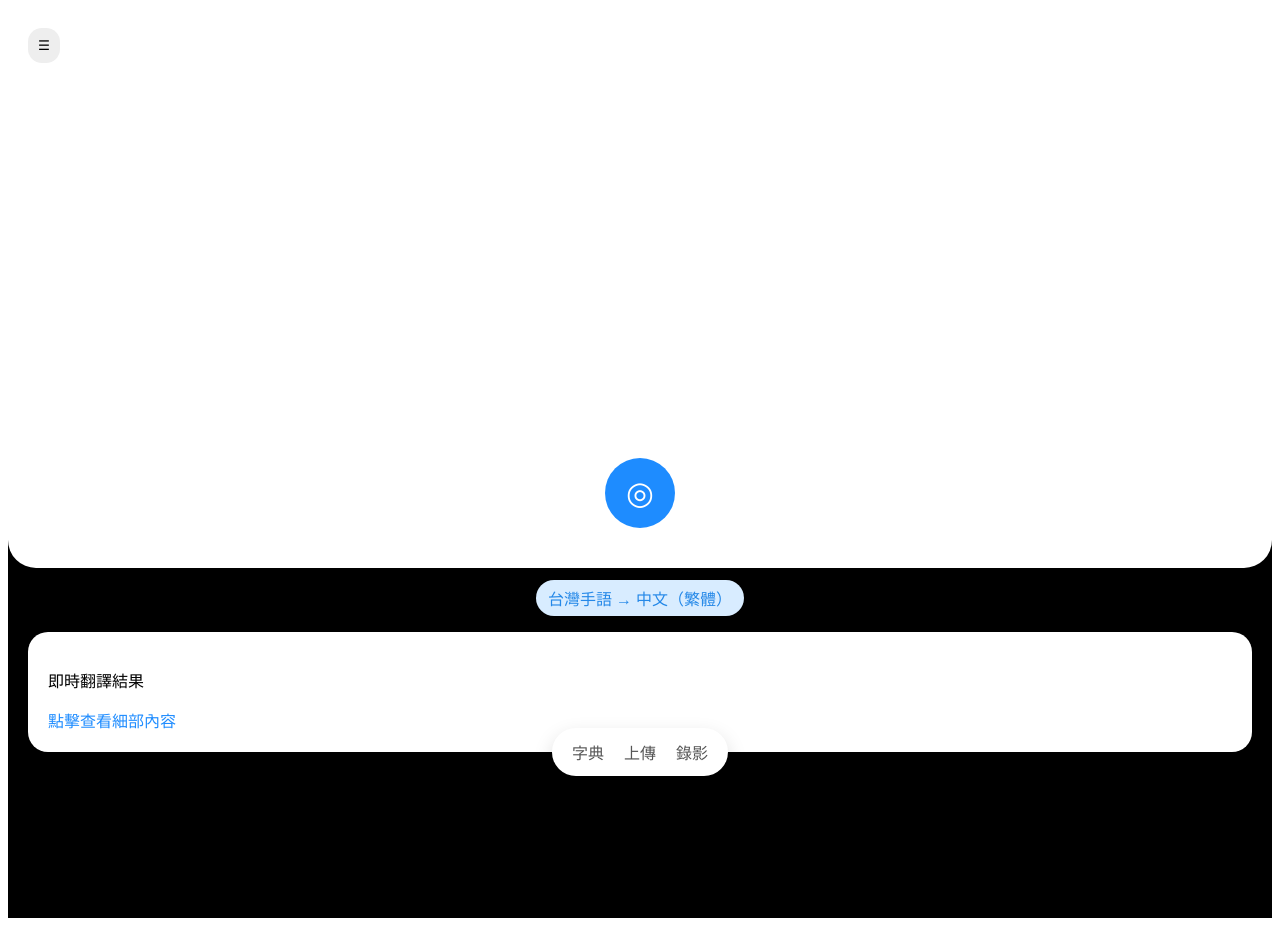
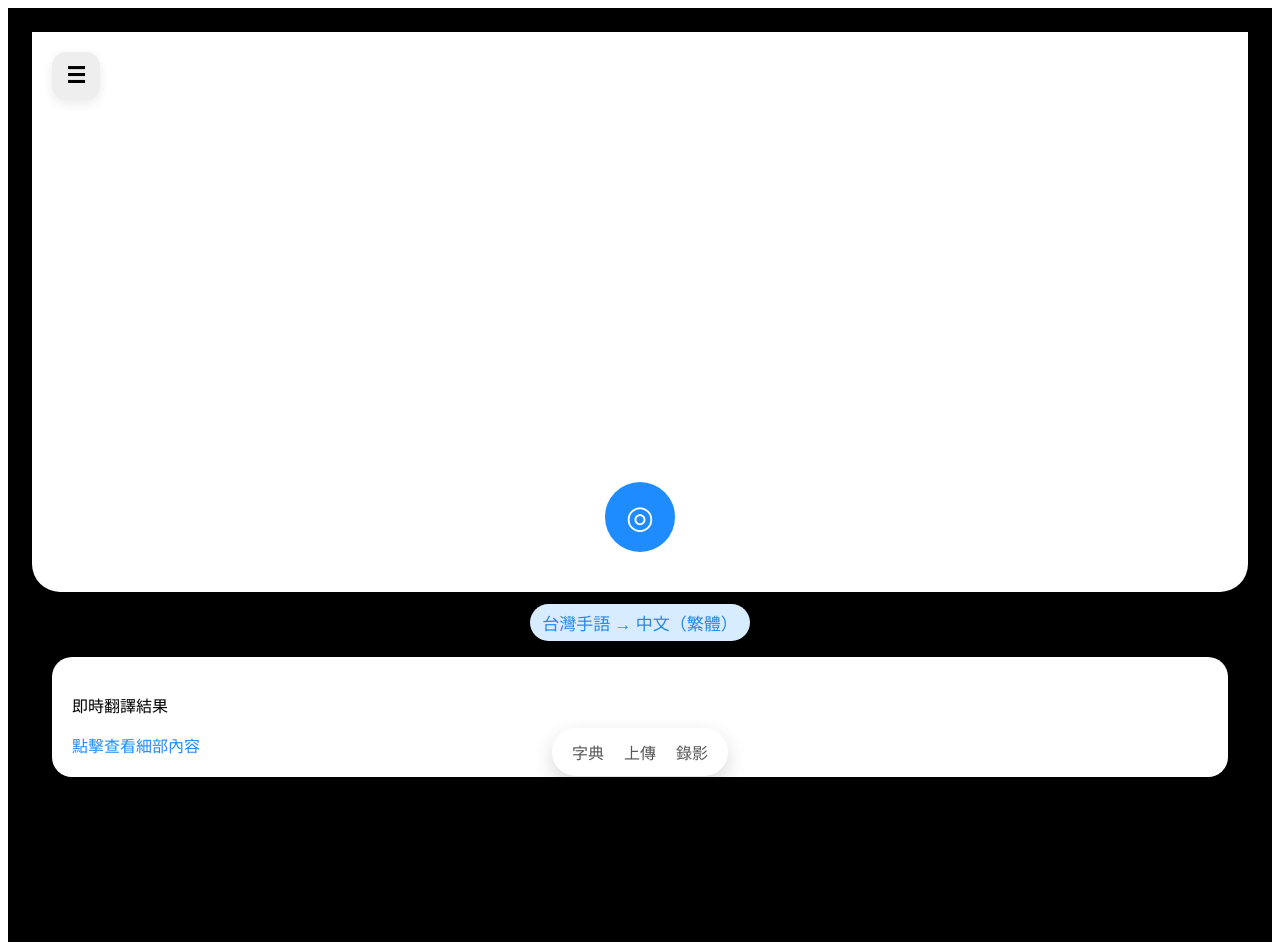
Before and after one commit to weiiilin/Sign_Language_Recognition_System, a Nuxt app: page /record in a window 1280 px wide. Before the commit the page ends 926 px from the top, so only its background shows below. Built offline with nearby package versions, Linux system fonts and the light colour scheme.

Commit message:
實現setting 功能

```diff
--- a/app/app.vue
+++ b/app/app.vue
@@ -1,3 +1,7 @@
 <template>
   <NuxtPage />
 </template>
+
+<style>
+@import "../assets/css/main.css";
+</style>
--- a/app/components/SettingModal.vue
+++ b/app/components/SettingModal.vue
@@ -2,25 +2,56 @@
   <div class="overlay" @click.self="$emit('close')">
     <div class="modal">
       <h2>設定</h2>
-
       <p>翻譯設定</p>
       <hr />
-
-      <p>文字大小</p>
-      <input type="range" />
+      <div class="setting-row">
+        <p>文字大小：{{ fontSize }}px</p>
+        <input
+          v-model="fontSize"
+          type="range"
+          min="12"
+          max="24"
+        />
+      </div>
 
       <h3>關於</h3>
       <hr />
-
       <p class="small">
-        台灣手語翻譯系統<br />
+        台灣手語翻譯系統
+        <br />
         Version 1.0
+        <br />
+        製作人：余俊霖、黃暐淋
+        <br />
       </p>
 
-      <button @click="$emit('close')">關閉</button>
     </div>
   </div>
 </template>
+
+<script setup>
+const fontSize = ref(16)
+
+onMounted(() => {
+  const savedSize = localStorage.getItem('fontSize')
+
+  if (savedSize) {
+    fontSize.value = Number(savedSize)
+    document.documentElement.style.setProperty(
+      '--app-font-size',
+      `${fontSize.value}px`
+    )
+  }
+})
+
+watch(fontSize, (newSize) => {
+  document.documentElement.style.setProperty(
+    '--app-font-size',
+    `${newSize}px`
+  )
+  localStorage.setItem('fontSize', String(newSize))
+})
+</script>
 
 <style scoped>
 .overlay {
@@ -43,6 +74,14 @@
   font-size: 12px;
 }
 
+.setting-row {
+  margin: 16px 0;
+}
+
+.setting-row input {
+  width: 100%;
+}
+
 button {
   margin-top: 12px;
 }
--- a/app/pages/index.vue
+++ b/app/pages/index.vue
@@ -10,8 +10,10 @@ const showDetail = ref(false)
 <template>
   <main class="page">
 
-    <header class="top">
-      <button @click="showSetting = true">☰</button>
+    <header class="top-bar">
+      <button class="setting" @click="showSetting = true">
+        ☰
+      </button>
       <input placeholder="搜尋" />
     </header>
 
@@ -44,18 +46,8 @@ const showDetail = ref(false)
 </template>
 
 <style scoped>
-.page {
-  min-height: 100vh;
-  background: #f6f7fb;
-  padding: 24px;
-}
 
-.top {
-  display: flex;
-  gap: 10px;
-}
-
-.top input {
+.top-bar input {
   flex: 1;
   border: none;
   border-radius: 999px;
@@ -80,23 +72,7 @@ const showDetail = ref(false)
   border-radius: 999px;
 }
 
-.pill {
-  margin: 12px auto;
-  background: #d8ecff;
-  color: #2488e8;
-  padding: 6px 12px;
-  border-radius: 999px;
-  width: fit-content;
-}
-
-.card {
-  margin-top: 16px;
-  background: white;
-  border-radius: 20px;
-  padding: 20px;
-}
-
 .main {
-  font-size: 20px;
+  font-size: 12px;
 }
 </style>
--- a/app/pages/record-ai.vue
+++ b/app/pages/record-ai.vue
@@ -1,23 +1,28 @@
 <template>
   <main class="page">
+    <header class="top-bar">
+      <button class="setting" @click="showSetting = true">
+        ☰
+      </button>
+      <div class="logo">
+        Sign Language
+        Recognition System
+      </div>
 
-    <section class="camera">
-      <button class="setting">☰</button>
-
+    </header>
+  <section class="camera">
       <video ref="videoRef" autoplay playsinline muted></video>
       <canvas ref="canvasRef"></canvas>
 
-      <button class="start-btn" :disabled="isStarting" @click="startSystem">
+    </section>
+    <button class="start-btn" :disabled="isStarting" @click="startSystem">
         {{ isStarting ? '系統啟動中...' : '重新啟動系統' }}
       </button>
-    </section>
-
     <div class="pill">
       台灣手語 → 中文（繁體）
     </div>
 
     <BottomNav />
-
     <section class="card" @click="showDetail = true">
       <p>辨識結果：{{ signStore.currentSign || '尚未辨識' }}</p>
       <span>{{ systemStatus }}</span>
@@ -222,13 +227,9 @@ onUnmounted(() => {
 })
 </script>
 <style scoped>
-.page {
-  min-height: 100vh;
-  background: white;
-  padding: 20px;
-}
 
 .camera {
+  margin-top: 20px;
   height: 400px;
   background: #eee;
   border-radius: 24px;
@@ -246,35 +247,4 @@ canvas {
   transform: scaleX(-1);
 }
 
-.setting {
-  position: absolute;
-  top: 16px;
-  left: 16px;
-  z-index: 3;
-}
-
-.start-btn {
-  position: absolute;
-  background: #1e8cff;
-  color: white;
-  bottom: 20px;
-  left: 50%;
-  transform: translateX(-50%);
-}
-
-.pill {
-  margin: 12px auto;
-  background: #d8ecff;
-  color: #2488e8;
-  padding: 6px 12px;
-  border-radius: 999px;
-  width: fit-content;
-}
-
-.card {
-  margin-top: 20px;
-  padding: 16px;
-  background: #f5f5f5;
-  border-radius: 16px;
-}
 </style>
--- a/app/pages/upload.vue
+++ b/app/pages/upload.vue
@@ -30,11 +30,6 @@ const showDetail = ref(false)
 </script>
 
 <style scoped>
-.page {
-  min-height: 100vh;
-  background: #f5f5fa;
-  padding: 0 34px 120px;
-}
 
 .header {
   position: fixed;
@@ -95,24 +90,6 @@ const showDetail = ref(false)
   font-size: 17px;
 }
 
-.pill {
-  margin: 12px auto;
-  display: flex;
-  align-items: center;
-  justify-content: center;
-  width: fit-content;
-  background: #dedede;
-  color: #0078df;
-  border-radius: 999px;
-  padding: 8px 28px;
-  font-size: 17px;
-}
-
-.pill span {
-  padding: 0 16px;
-  font-size: 28px;
-}
-
 .result-box {
   height: 276px;
   background: white;
--- a/assets/css/main.css
+++ b/assets/css/main.css
@@ -3,3 +3,97 @@
   background: #f6f7fb;
   padding: 24px;
 }
+
+.logo {
+  position: absolute;
+
+  left: 50%;
+  transform: translateX(-50%);
+
+  font-size: 32px;
+  font-weight: 700;
+
+  white-space: nowrap;
+}
+.logo {
+  font-size: 22px;
+  color: #2563eb;
+}
+.setting {
+
+  width: 48px;
+  height: 48px;
+
+  border: none;
+  border-radius: 16px;
+
+  background: rgba(255,255,255,0.85);
+  backdrop-filter: blur(12px);
+
+  font-size: 22px;
+  font-weight: 600;
+
+  display: flex;
+  align-items: center;
+  justify-content: center;
+
+  box-shadow: 0 4px 12px rgba(0,0,0,.08);
+
+  z-index: 10;
+}
+
+.top-bar {
+
+  width: 100%;
+
+  display: flex;
+  flex-direction: row;
+
+  position: relative;
+  gap: 12px;
+
+  align-items: center;
+  justify-content: space-between;
+}
+
+.start-btn {
+  padding: 12px 24px;
+  background: #2563eb;
+  color: white;
+  border: none;
+  border-radius: 14px;
+  cursor: pointer;
+  margin-top: 20px;
+  margin-bottom: 20px;
+  display: block;
+  margin: 20px auto;
+}
+
+.pill {
+  margin: 12px auto;
+  display: flex;
+  align-items: center;
+  justify-content: center;
+  width: fit-content;
+  background: #d8ecff;
+  color: #2488e8;
+  padding: 6px 12px;
+  border-radius: 999px;
+  width: fit-content;
+  font-size: 17px;
+}
+
+.card {
+  margin-top: 20px;
+  padding: 16px;
+  background: #eee;
+  border-radius: 16px;
+}
+
+:root {
+  --app-font-size: 16px;
+}
+
+body {
+  font-size: var(--app-font-size);
+}
```
